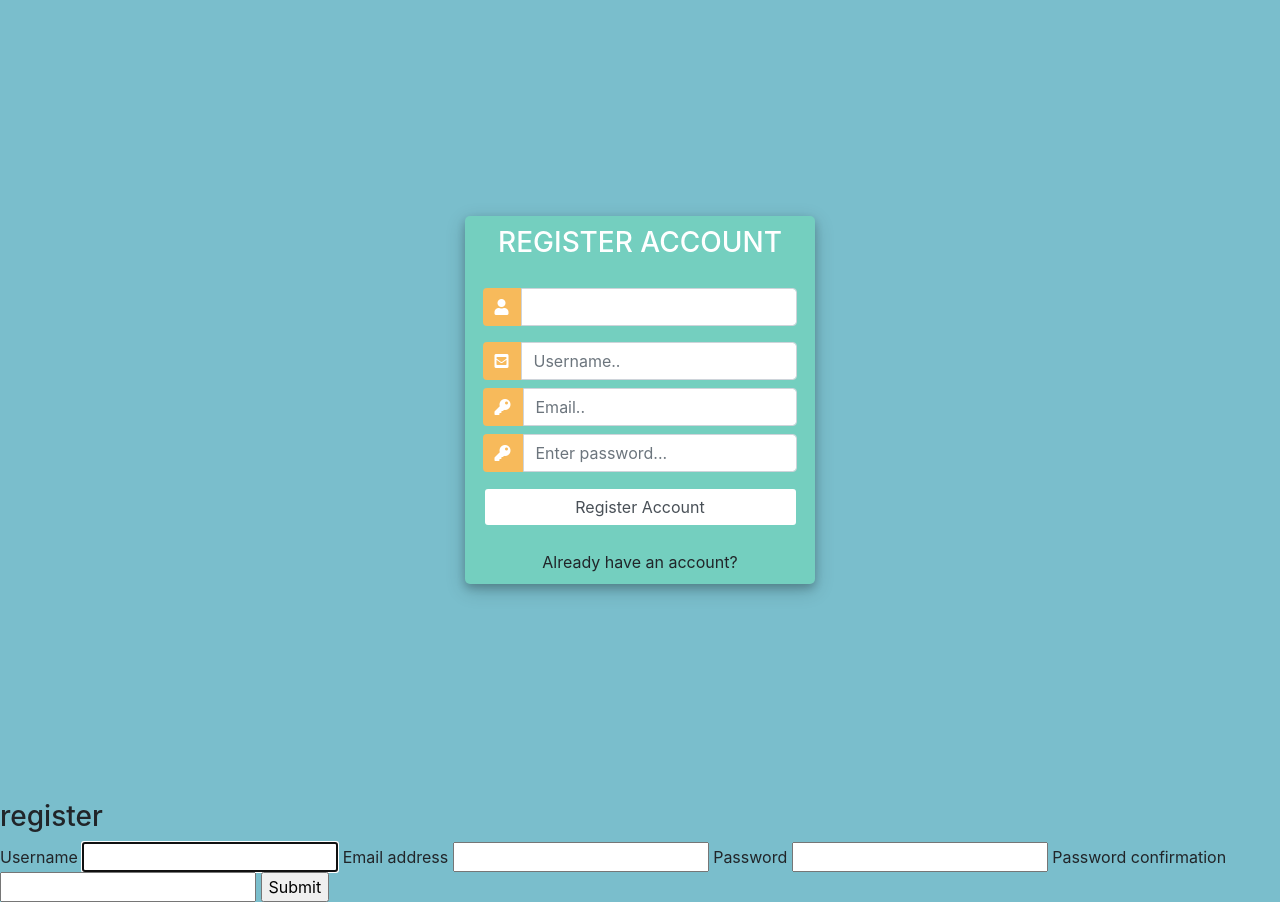
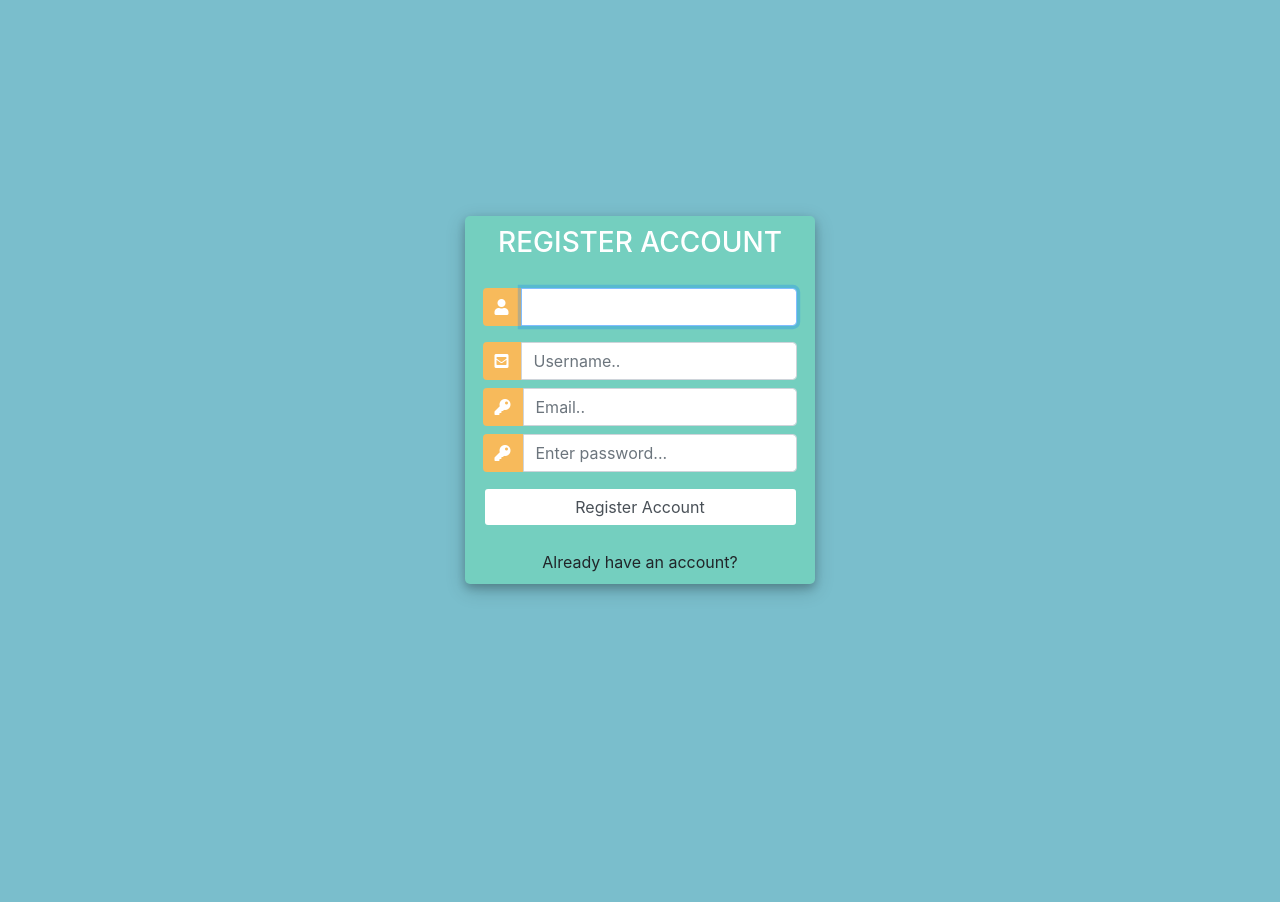
Before and after one commit to AnahChacha/ONLINE-E-GAS-SYSTEM-python, a Django app: page /register/ in a window 1280 px wide. After the commit the page ends 596 px from the top, so only its background shows below. Run offline with Django 4.2, Linux system fonts and the light colour scheme; some libraries are stand-ins or nearby versions.

Commit message:
My second commit

```diff
--- a/customers/templates/customers/aboutus.html
+++ b/customers/templates/customers/login.html
@@ -3,7 +3,7 @@
 {% block content %}
 
 
-<h1>aboutus</h1>
+<h1>login</h1>
 
 
 {% endblock %}
--- a/customers/templates/customers/register.html
+++ b/customers/templates/customers/register.html
@@ -69,25 +69,25 @@
 							<div class="input-group-append">
 								<span class="input-group-text"><i class="fas fa-user"></i></span>
 							</div>
-							<input type="text" name="username">
+							{{form.username}}
 						</div>
 						<div class="input-group mb-2">
 							<div class="input-group-append">
 								<span class="input-group-text"><i class="fas fa-envelope-square"></i></span>
 							</div>
-							<input type="email" name="email">
+							{{form.email}}
 						</div>
 						<div class="input-group mb-2">
 							<div class="input-group-append">
 								<span class="input-group-text"><i class="fas fa-key"></i></span>
 							</div>
-							<input type="text" name="password1">
+							{{form.password1}}
 						</div>
 						<div class="input-group mb-2">
 							<div class="input-group-append">
 								<span class="input-group-text"><i class="fas fa-key"></i></span>
 							</div>
-							<input type="text" name="password2">
+							{{form.password2}}
 						</div>
 
 				   		<div class="d-flex justify-content-center mt-3 login_container">
@@ -118,24 +118,3 @@
 	</script>
 </body>
 </html>
-<h3>register</h3>
-
-<form method="POST" action="">
-    {% csrf_token %}
-    {{form.username.label}}
-    {{form.username}}
-
-    {{form.email.label}}
-    {{form.email}}
-
-    {{form.password1.label}}
-    {{form.password1}}
-
-    {{form.password2.label}}
-    {{form.password2}}
-
-
-
-    <input type="submit" name="Create User">
-
-</form>
--- a/customers/urls.py
+++ b/customers/urls.py
@@ -6,7 +6,7 @@
     path('', views.home, name="home"),
     path('customers/<str:pk>/', views.customers ,name="customer"),
     path('product/', views.products, name="product"),
-    path('aboutus/', views.aboutus),
+    path('login/', views.login),
     path('createOrder/', views.createOrder_form ,name="create-order"),
     path('updateOrder/<str:pk>', views.updateOrder ,name="update-order"),
     path('deleteOrder/<str:pk>', views.deleteOrder ,name="delete-order"),
--- a/customers/views.py
+++ b/customers/views.py
@@ -7,9 +7,11 @@
 from .forms import OrderForm,CustomerForm,ProductForm,CreateUserForm
 from django.contrib.auth.forms import UserCreationForm
 
+
 # Create your v iews here.
 
 #creating registerPage
+
 def register(request):
     form = CreateUserForm()
 
@@ -61,9 +63,9 @@
 
 
 
-def aboutus(request):
+def login(request):
 
-    return render(request, 'customers/aboutus.html')
+    return render(request, 'customers/login.html')
 
 
 
```
